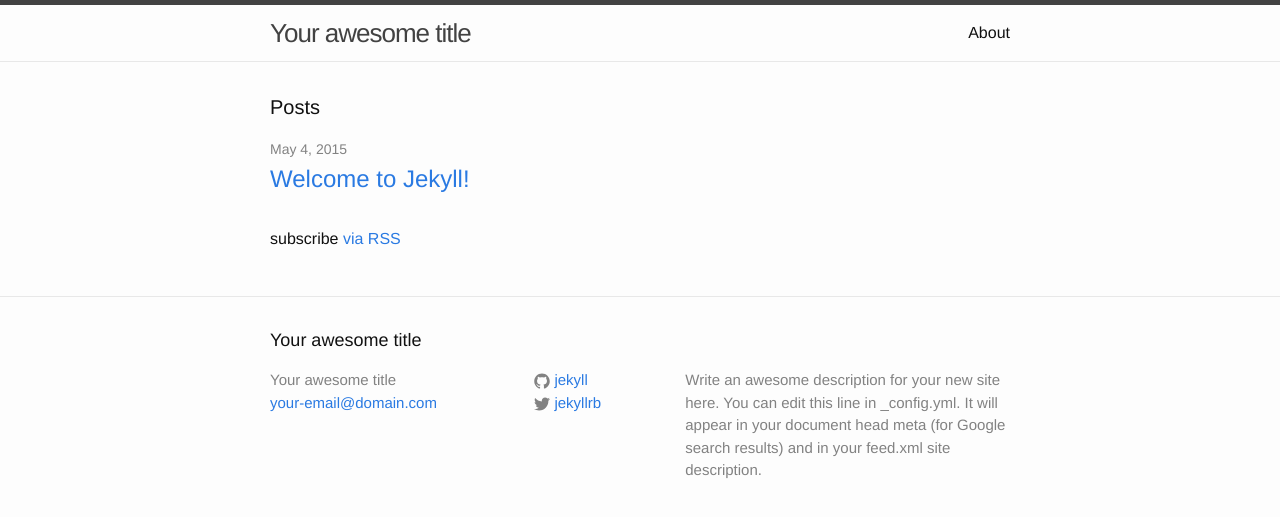
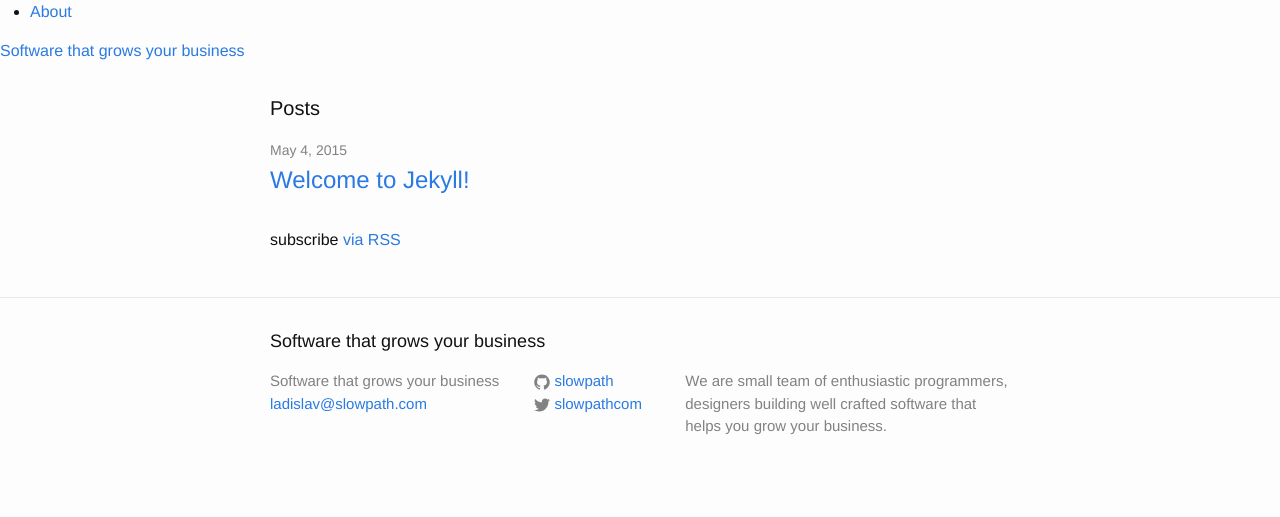
Before and after one commit to martincik/slowpath.github.io, a Jekyll site: the page built from index.html, in a window 1280 px wide. Shown: the top 517 px of the page. Built offline with Jekyll 4.4.1, drawn with Linux system fonts in a browser that asks for light colours.

Commit message:
My first tryouts

```diff
--- a/_config.yml
+++ b/_config.yml
@@ -1,14 +1,12 @@
 # Site settings
-title: Your awesome title
-email: your-email@domain.com
+title: Software that grows your business
+email: ladislav@slowpath.com
 description: > # this means to ignore newlines until "baseurl:"
-  Write an awesome description for your new site here. You can edit this
-  line in _config.yml. It will appear in your document head meta (for
-  Google search results) and in your feed.xml site description.
+  We are small team of enthusiastic programmers, designers building well crafted software that helps you grow your business.
 baseurl: "" # the subpath of your site, e.g. /blog/
-url: "http://yourdomain.com" # the base hostname & protocol for your site
-twitter_username: jekyllrb
-github_username:  jekyll
+url: "http://slowpath.com" # the base hostname & protocol for your site
+twitter_username: slowpathcom
+github_username: slowpath
 
 # Build settings
 markdown: kramdown
--- a/_includes/header.html
+++ b/_includes/header.html
@@ -1,27 +1,18 @@
-<header class="site-header">
-
-  <div class="wrapper">
-
-    <a class="site-title" href="{{ site.baseurl }}/">{{ site.title }}</a>
-
-    <nav class="site-nav">
-      <a href="#" class="menu-icon">
-        <svg viewBox="0 0 18 15">
-          <path fill="#424242" d="M18,1.484c0,0.82-0.665,1.484-1.484,1.484H1.484C0.665,2.969,0,2.304,0,1.484l0,0C0,0.665,0.665,0,1.484,0 h15.031C17.335,0,18,0.665,18,1.484L18,1.484z"/>
-          <path fill="#424242" d="M18,7.516C18,8.335,17.335,9,16.516,9H1.484C0.665,9,0,8.335,0,7.516l0,0c0-0.82,0.665-1.484,1.484-1.484 h15.031C17.335,6.031,18,6.696,18,7.516L18,7.516z"/>
-          <path fill="#424242" d="M18,13.516C18,14.335,17.335,15,16.516,15H1.484C0.665,15,0,14.335,0,13.516l0,0 c0-0.82,0.665-1.484,1.484-1.484h15.031C17.335,12.031,18,12.696,18,13.516L18,13.516z"/>
-        </svg>
-      </a>
-
-      <div class="trigger">
-        {% for page in site.pages %}
-          {% if page.title %}
-          <a class="page-link" href="{{ page.url | prepend: site.baseurl }}">{{ page.title }}</a>
-          {% endif %}
-        {% endfor %}
-      </div>
-    </nav>
-
+<header class="container">
+  <div class="row">
+    <div class="col-md-9">
+      <nav>
+        <ul>
+          {% for page in site.pages %}
+            {% if page.title %}
+              <li class="active"><a href="{{ page.url | prepend: site.baseurl }}">{{ page.title }}</a></li>
+            {% endif %}
+          {% endfor %}
+        </ul>
+      </nav>
+    </div>
+    <div class="col-md-3 brand">
+      <a href="{{ site.baseurl }}/">{{ site.title }}</a>
+    </div>
   </div>
-
 </header>
```
